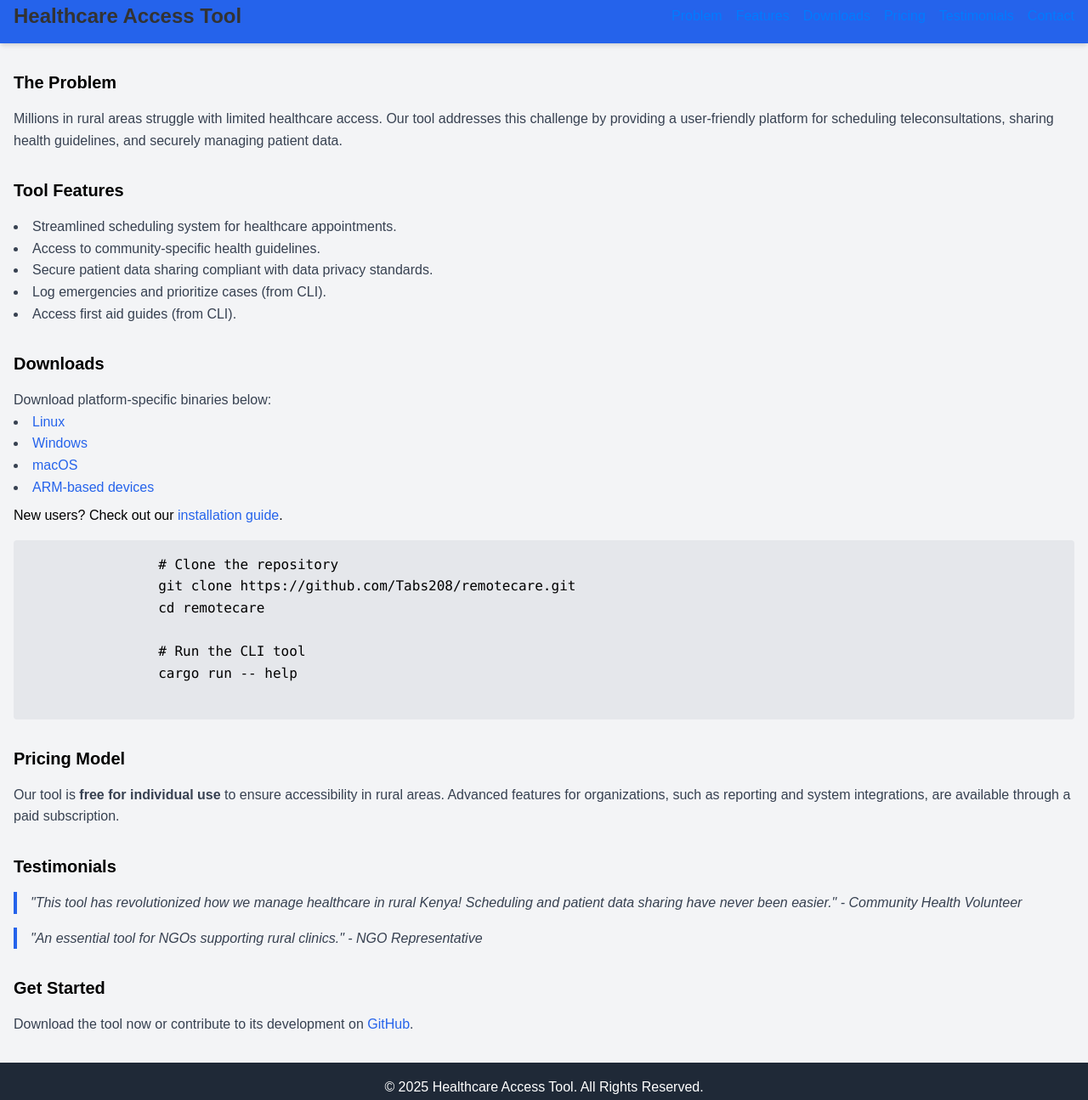
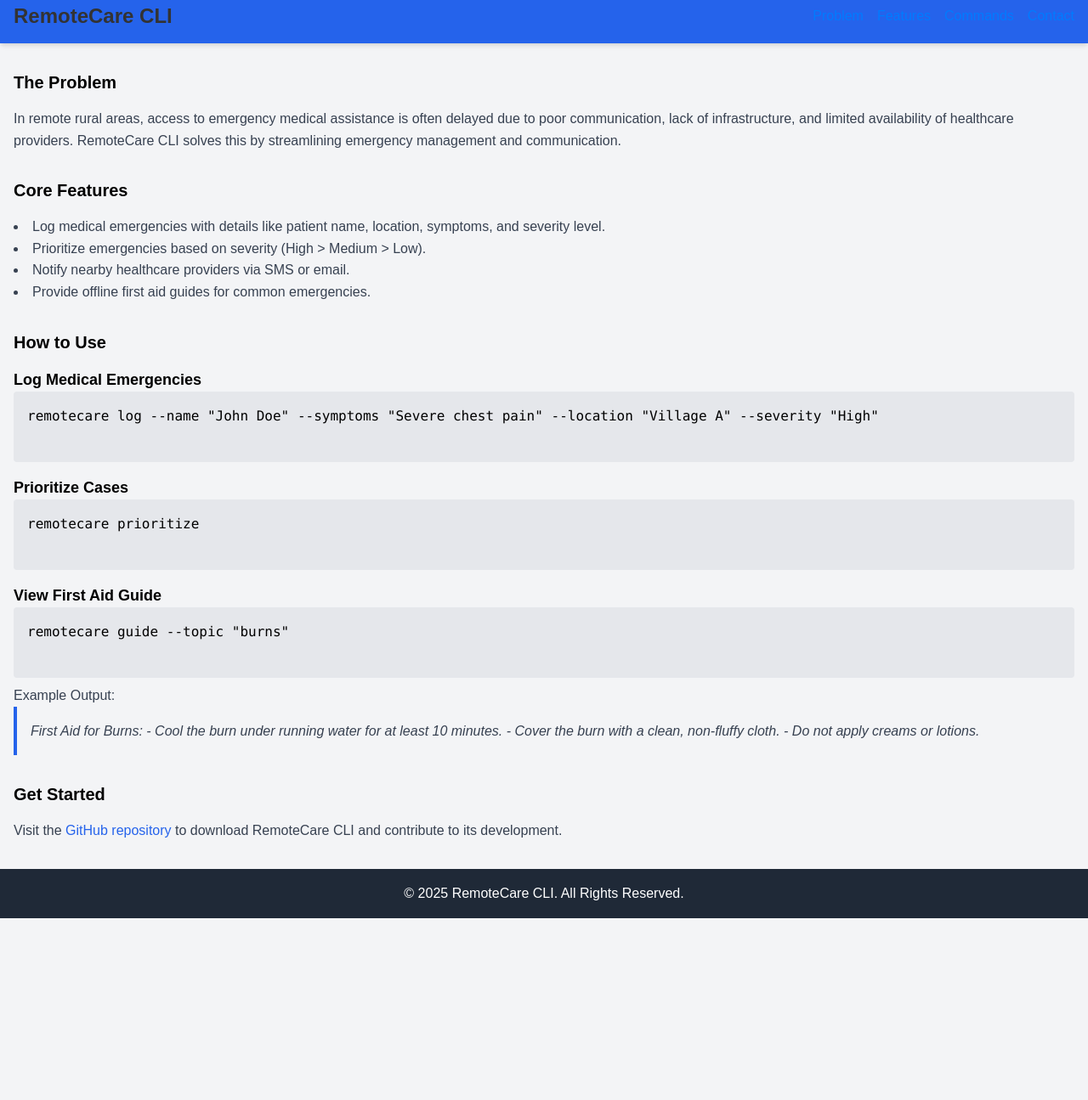
Before and after one commit to Tabs208/remotecare-website, a plain HTML site: page index.html in a window 1280 px wide. Shown: the part 13-1308 px from the top of the page at 85% size. After the commit the page ends 1094 px from the top, so only its background shows below. Drawn offline with nearby package versions, Linux system fonts and the light colour scheme.

Commit message:
Update index.html

```diff
--- a/index.html
+++ b/index.html
@@ -3,7 +3,7 @@
 <head>
     <meta charset="UTF-8">
     <meta name="viewport" content="width=device-width, initial-scale=1.0">
-    <title>Healthcare Access Tool</title>
+    <title>RemoteCare CLI</title>
     <link rel="stylesheet" href="https://cdn.jsdelivr.net/npm/tailwindcss@2.2.19/dist/tailwind.min.css">
     <style>
         body {
@@ -26,14 +26,12 @@
 <body class="bg-gray-100">
     <header class="bg-blue-600 text-white p-4 shadow-md">
         <div class="container mx-auto flex justify-between items-center">
-            <h1 class="text-2xl font-bold">Healthcare Access Tool</h1>
+            <h1 class="text-2xl font-bold">RemoteCare CLI</h1>
             <nav>
                 <ul class="flex space-x-4">
                     <li><a href="#problem" class="hover:underline">Problem</a></li>
                     <li><a href="#features" class="hover:underline">Features</a></li>
-                    <li><a href="#downloads" class="hover:underline">Downloads</a></li>
-                    <li><a href="#pricing" class="hover:underline">Pricing</a></li>
-                    <li><a href="#testimonials" class="hover:underline">Testimonials</a></li>
+                    <li><a href="#commands" class="hover:underline">Commands</a></li>
                     <li><a href="#contact" class="hover:underline">Contact</a></li>
                 </ul>
             </nav>
@@ -44,69 +42,54 @@
         <!-- Problem Section -->
         <section id="problem" class="mb-8">
             <h2 class="text-xl font-bold mb-4">The Problem</h2>
-            <p class="text-gray-700">Millions in rural areas struggle with limited healthcare access. Our tool addresses this challenge by providing a user-friendly platform for scheduling teleconsultations, sharing health guidelines, and securely managing patient data.</p>
+            <p class="text-gray-700">In remote rural areas, access to emergency medical assistance is often delayed due to poor communication, lack of infrastructure, and limited availability of healthcare providers. RemoteCare CLI solves this by streamlining emergency management and communication.</p>
         </section>
 
         <!-- Features Section -->
         <section id="features" class="mb-8">
-            <h2 class="text-xl font-bold mb-4">Tool Features</h2>
+            <h2 class="text-xl font-bold mb-4">Core Features</h2>
             <ul class="list-disc list-inside text-gray-700">
-                <li>Streamlined scheduling system for healthcare appointments.</li>
-                <li>Access to community-specific health guidelines.</li>
-                <li>Secure patient data sharing compliant with data privacy standards.</li>
-                <li>Log emergencies and prioritize cases (from CLI).</li>
-                <li>Access first aid guides (from CLI).</li>
+                <li>Log medical emergencies with details like patient name, location, symptoms, and severity level.</li>
+                <li>Prioritize emergencies based on severity (High > Medium > Low).</li>
+                <li>Notify nearby healthcare providers via SMS or email.</li>
+                <li>Provide offline first aid guides for common emergencies.</li>
             </ul>
         </section>
 
-        <!-- Downloads Section -->
-        <section id="downloads" class="mb-8">
-            <h2 class="text-xl font-bold mb-4">Downloads</h2>
-            <p class="text-gray-700">Download platform-specific binaries below:</p>
-            <ul class="list-disc list-inside text-gray-700">
-                <li><a href="#" class="text-blue-600 hover:underline">Linux</a></li>
-                <li><a href="#" class="text-blue-600 hover:underline">Windows</a></li>
-                <li><a href="#" class="text-blue-600 hover:underline">macOS</a></li>
-                <li><a href="#" class="text-blue-600 hover:underline">ARM-based devices</a></li>
-            </ul>
-            <p class="mt-2">New users? Check out our <a href="#" class="text-blue-600 hover:underline">installation guide</a>.</p>
-            <pre class="bg-gray-200 p-4 rounded mt-4">
-                # Clone the repository
-                git clone https://github.com/Tabs208/remotecare.git
-                cd remotecare
-
-                # Run the CLI tool
-                cargo run -- help
+        <!-- Commands Section -->
+        <section id="commands" class="mb-8">
+            <h2 class="text-xl font-bold mb-4">How to Use</h2>
+            <h3 class="text-lg font-semibold">Log Medical Emergencies</h3>
+            <pre class="bg-gray-200 p-4 rounded">
+remotecare log --name "John Doe" --symptoms "Severe chest pain" --location "Village A" --severity "High"
             </pre>
-        </section>
-
-        <!-- Pricing Section -->
-        <section id="pricing" class="mb-8">
-            <h2 class="text-xl font-bold mb-4">Pricing Model</h2>
-            <p class="text-gray-700">Our tool is <span class="font-bold">free for individual use</span> to ensure accessibility in rural areas. Advanced features for organizations, such as reporting and system integrations, are available through a paid subscription.</p>
-        </section>
-
-        <!-- Testimonials Section -->
-        <section id="testimonials" class="mb-8">
-            <h2 class="text-xl font-bold mb-4">Testimonials</h2>
-            <blockquote class="text-gray-700 italic border-l-4 border-blue-600 pl-4">
-                "This tool has revolutionized how we manage healthcare in rural Kenya! Scheduling and patient data sharing have never been easier." - Community Health Volunteer
-            </blockquote>
-            <blockquote class="text-gray-700 italic border-l-4 border-blue-600 pl-4 mt-4">
-                "An essential tool for NGOs supporting rural clinics." - NGO Representative
+            <h3 class="text-lg font-semibold mt-4">Prioritize Cases</h3>
+            <pre class="bg-gray-200 p-4 rounded">
+remotecare prioritize
+            </pre>
+            <h3 class="text-lg font-semibold mt-4">View First Aid Guide</h3>
+            <pre class="bg-gray-200 p-4 rounded">
+remotecare guide --topic "burns"
+            </pre>
+            <p class="text-gray-700 mt-2">Example Output:</p>
+            <blockquote class="bg-gray-100 border-l-4 border-blue-600 p-4 text-gray-700 italic">
+                First Aid for Burns:
+                - Cool the burn under running water for at least 10 minutes.
+                - Cover the burn with a clean, non-fluffy cloth.
+                - Do not apply creams or lotions.
             </blockquote>
         </section>
 
-        <!-- Call to Action Section -->
+        <!-- Contact Section -->
         <section id="contact" class="mb-8">
             <h2 class="text-xl font-bold mb-4">Get Started</h2>
-            <p class="text-gray-700">Download the tool now or contribute to its development on <a href="https://github.com/Tabs208/remotecare" class="text-blue-600 hover:underline">GitHub</a>.</p>
+            <p class="text-gray-700">Visit the <a href="https://github.com/Tabs208/remotecare" class="text-blue-600 hover:underline">GitHub repository</a> to download RemoteCare CLI and contribute to its development.</p>
         </section>
     </main>
 
     <footer class="bg-gray-800 text-white py-4 mt-8">
         <div class="container mx-auto text-center">
-            <p>&copy; 2025 Healthcare Access Tool. All Rights Reserved.</p>
+            <p>&copy; 2025 RemoteCare CLI. All Rights Reserved.</p>
         </div>
     </footer>
 </body>
```
